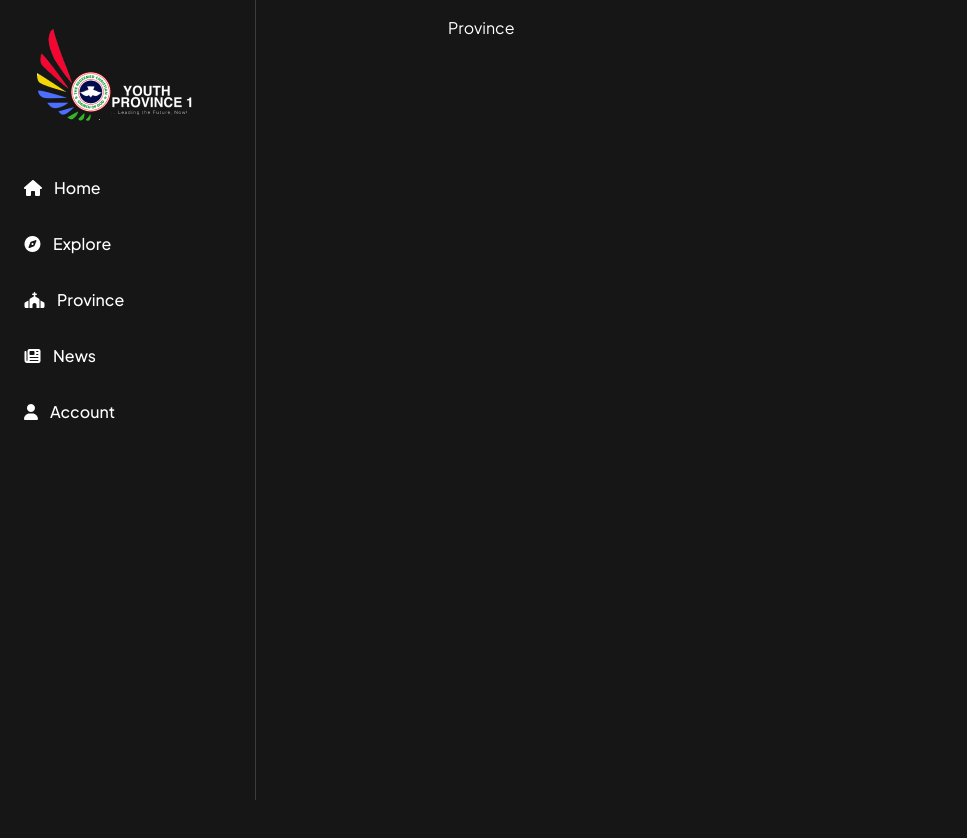
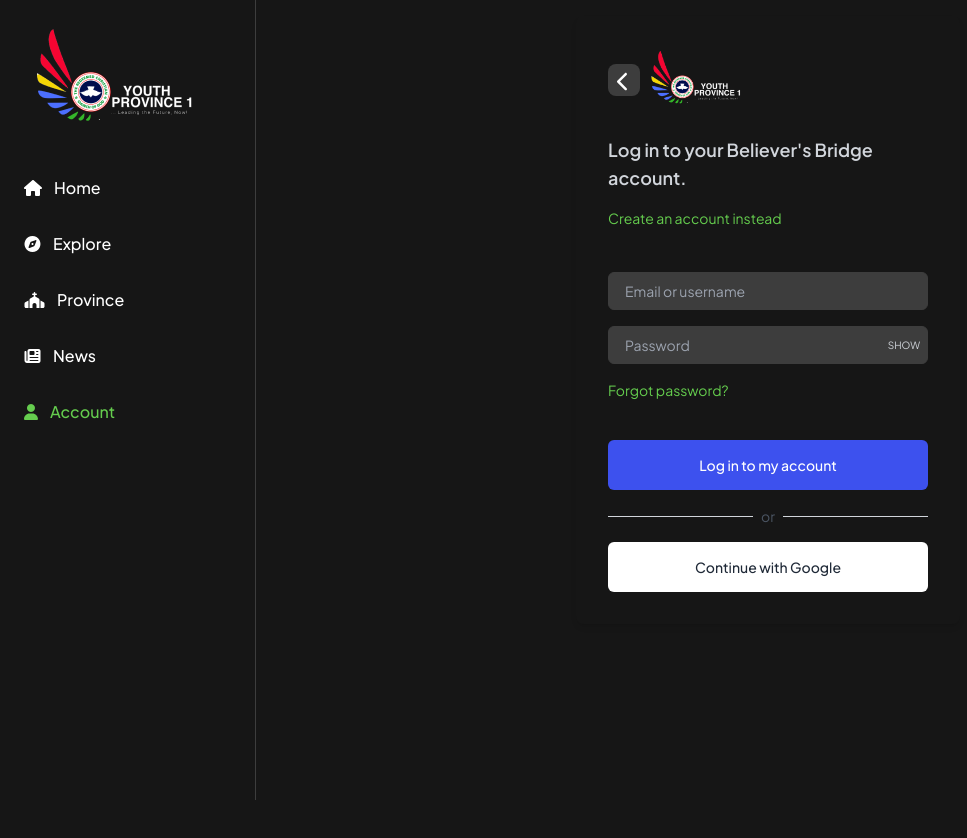
Before and after one commit to RCCG-YP1/yp1-front-end, a React (Vite) app: page /accounts in a window 1280 px wide. Shown: the top 838 px of the page, without its empty margins (0-967 px from the left). Before the commit the page ends 800 px from the top, so only its background shows below. Built offline with nearby package versions, Linux system fonts and the light colour scheme.

Commit message:
accounts component

```diff
--- a/src/Routes.jsx
+++ b/src/Routes.jsx
@@ -4,6 +4,7 @@
 import DemoPage from "./pages/component-demo";
 import Explore from "./pages/explore";
 import Province from "./pages/province";
+import Account from "./pages/account";
 import Layout from "./layouts";
 import EventDetails from "./pages/explore/event-details";
 import ParishDetails from "./pages/explore/parish-details";
@@ -20,7 +21,7 @@
           <Route path="/explore/:id" index element={<ParishDetails />} />
           <Route path="/events/:id" index element={<EventDetails />} />
           <Route path="/province" index element={<Province />} />
-					<Route path="/accounts" index element={<Province />} />
+          <Route path="/accounts" index element={<Account />} />
         </Route>
       </Routes>
     </>
--- a/src/layouts/index.jsx
+++ b/src/layouts/index.jsx
@@ -13,7 +13,7 @@
     { name: "Explore", icon: <ExploreIcon />, path: "/explore" },
     { name: "Province", icon: <ProvinceIcon />, path: "/province" },
     { name: "News", icon: <NewsIcon />, path: "/news" },
-		{ name: "Account", icon: <UserIcon />, path: "/account" },
+    { name: "Account", icon: <UserIcon />, path: "/accounts" },
   ];
 
   return (
@@ -24,7 +24,7 @@
           <img src="/images/logo.png" alt="rccg youth province 1 logo" />
         </div>
         <nav className="flex-grow">
-					{menuItems.map(item => (
+          {menuItems.map((item) => (
             <NavLink
               key={item.name}
               to={item.path}
@@ -46,7 +46,7 @@
       {/* Mobile Bottom Nav */}
       <div className="md:hidden fixed bottom-0 left-0 right-0 z-20 bg-background border-t border-input-bg rounded-lg">
         <div className="flex justify-around py-6">
-					{menuItems.map(item => (
+          {menuItems.map((item) => (
             <NavLink
               key={item.name}
               to={item.path}
--- /dev/null
+++ b/src/pages/account/index.jsx
@@ -0,0 +1,77 @@
+import React from "react";
+import Input from "@/components/forms/input";
+import BackBtn from "@/components/back-btn";
+import Button from "@/components/button/index";
+export default function Account() {
+  return (
+    <div className="min-h-screen text-left">
+      <div className="container mx-auto max-w-sm  p-8 rounded-lg shadow-md">
+        {/* Logo Section */}
+        <div className=" mb-6 flex items-center gap-1">
+          <BackBtn />
+          <img
+            src="public/images/logo.png"
+            alt="Believer's Bridge Logo"
+            className="h-16"
+          />
+        </div>
+
+        {/* Title */}
+        <h2 className=" text-lg font-semibold text-gray-300 mb-4">
+          Log in to your Believer's Bridge account.
+        </h2>
+        <p className=" text-sm text-secondary mb-11 cursor-pointer">
+          Create an account instead
+        </p>
+
+        {/* Login Form */}
+        <form>
+          <div className="mb-4">
+            <Input
+              id="username"
+              placeholder="Email or username"
+              className="text-[13px]"
+            />
+          </div>
+
+          <div className="mb-4">
+            <div className="relative">
+              <Input
+                id="password"
+                type="password"
+                placeholder="Password"
+                className="text-[13px]"
+              />
+              <button
+                type="button"
+                className="absolute inset-y-0 right-2 text-[10px] text-gray-300"
+              >
+                SHOW
+              </button>
+            </div>
+          </div>
+
+          <p className=" text-sm text-secondary mb-10 cursor-pointer">
+            Forgot password?
+          </p>
+
+          <Button type="submit" className="w-full">
+            Log in to my account
+          </Button>
+        </form>
+
+        {/* Or Divider */}
+        <div className="flex items-center my-4">
+          <div className="flex-grow h-px bg-gray-300"></div>
+          <span className="px-2 text-sm text-gray-600">or</span>
+          <div className="flex-grow h-px bg-gray-300"></div>
+        </div>
+
+        {/* Google Login */}
+        <Button color="white" variant="contained" className="w-full ">
+          Continue with Google
+        </Button>
+      </div>
+    </div>
+  );
+}
```
Also changed, not shown: src/components/button/index.jsx (indentation only). Lines whose indentation alone changed are shown as unchanged.
